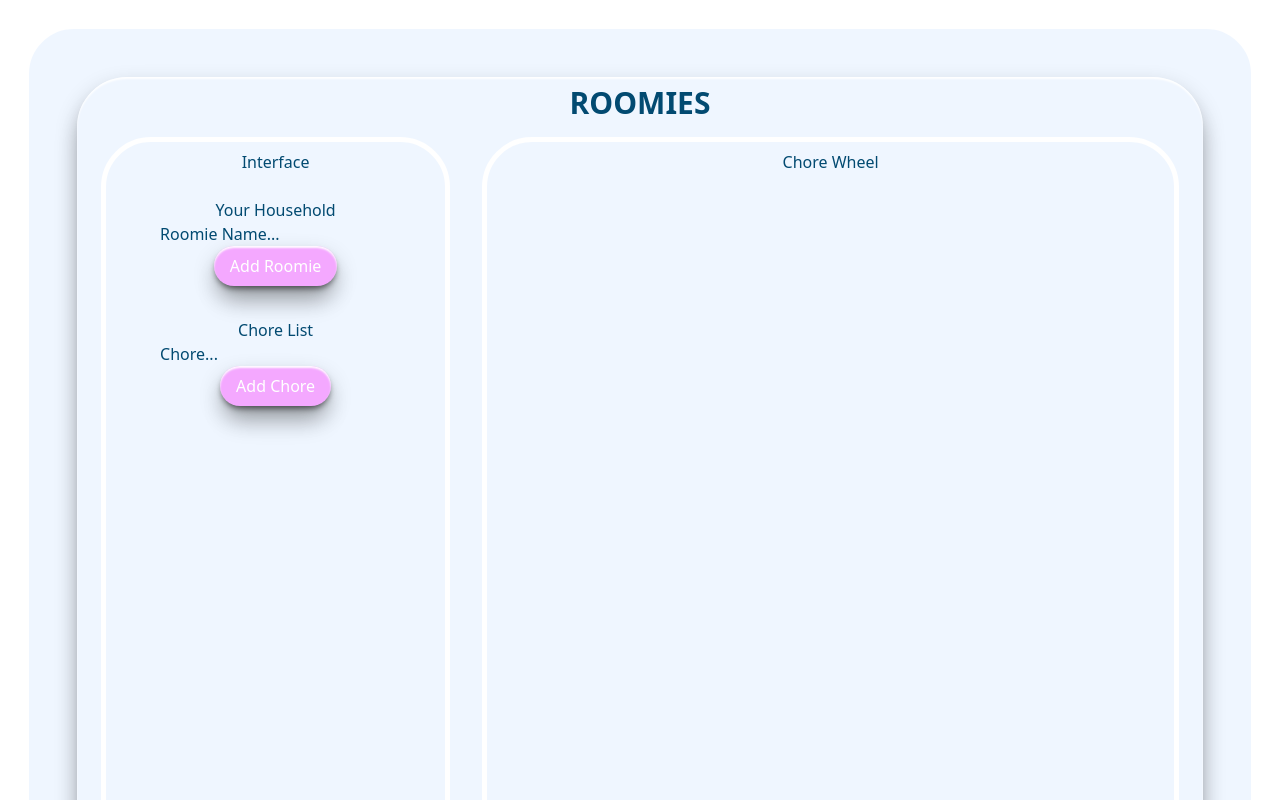
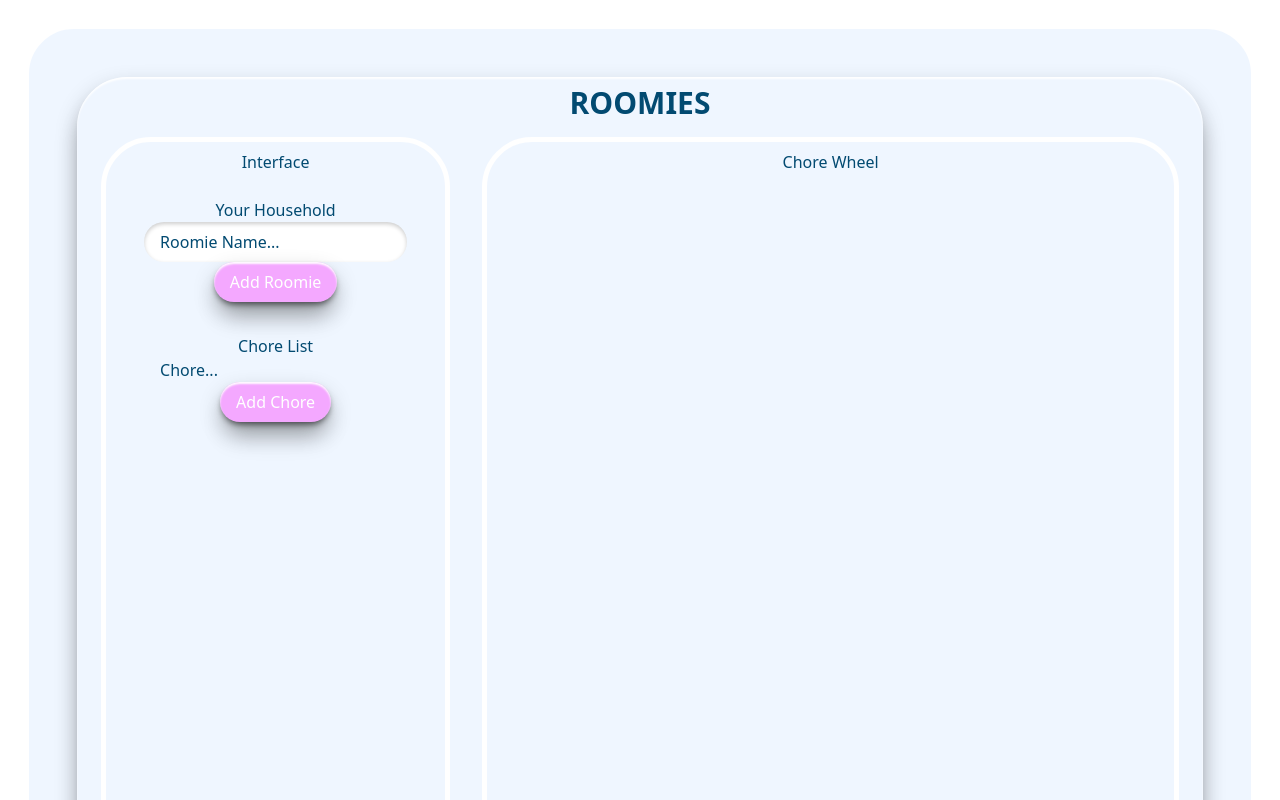
Before and after one commit to dsriva03/Roomies, a React (Vite) app: page / in a window 1280 px wide. Shown: the top 800 px of the page. Built offline with nearby package versions, Linux system fonts and the light colour scheme; the HTML template or start-up script is replaced by a standard one.

Commit message:
Set module type, enhance animations, and update input styling in components.

```diff
--- a/package.json
+++ b/package.json
@@ -2,6 +2,7 @@
   "name": "roomies",
   "private": true,
   "version": "0.0.0",
+  "type": "module",
   "scripts": {
     "dev": "vite --port 3000",
     "build": "tsc -b && vite build",
--- a/src/Components/ChoreList.tsx
+++ b/src/Components/ChoreList.tsx
@@ -15,7 +15,7 @@ function ChoreList() {
         inset 0 2px 2px rgba(255, 255, 255, 0.95)
         `,
         transform: isPressed ? 'translateY(2px)' : 'none',
-        transition: 'all 0.1s ease-in-out'
+        transition: 'all 0.3s ease-in-out'
     };
 
     return (
@@ -25,7 +25,7 @@ function ChoreList() {
                 <input className="font-sans text-sky-900" value="Chore..."></input>
                 <button
                 style={buttonStyle}
-                className="font-sans py-2 px-4  text-white shadow-2xl bg-fuchsia-300 hover:bg-fuchsia-400 border-white rounded-[50px]"
+                className="font-sans py-2 px-4  text-white shadow-2xl bg-fuchsia-300 hover:bg-fuchsia-400 border-white rounded-[50px] "
                 onMouseDown={() => setIsPressed(true)}
                 onMouseUp={() => setIsPressed(false)}
                 onMouseLeave={() => setIsPressed(false)}
--- a/src/Components/Household.tsx
+++ b/src/Components/Household.tsx
@@ -14,14 +14,24 @@ function Household() {
         inset 0 2px 2px rgba(255, 255, 255, 0.95)
         `,
         transform: isPressed ? 'translateY(2px)' : 'none',
-        transition: 'all 0.1s ease-in-out'
+        transition: 'all 0.3s ease-in-out'
+    };
+
+    const inputStyle = {
+        boxShadow:
+         'inset 0 2px 4px rgba(0, 0, 0, 0.2)' ,
     };
 
     return (
         <>
             <div className="p-2 m-4 h-fit" id="Household">
                 <h1 className="font-sans text-sky-900">Your Household</h1>
-                <input className="font-sans text-sky-900" value="Roomie Name..."></input>
+                <div className='flex-row'>
+                    <input
+                    style={inputStyle}
+                    className="font-sans text-sky-900 py-2 px-4 shadow-2xl bg-white border-white rounded-[50px]"
+                    value="Roomie Name..."
+                    ></input>
                     <button
                     style={buttonStyle}
                     className="font-sans py-2 px-4  text-white shadow-2xl bg-fuchsia-300 hover:bg-fuchsia-400 border-white rounded-[50px]"
@@ -30,6 +40,7 @@ function Household() {
                     onMouseLeave={() => setIsPressed(false)}
                     >Add Roomie</button>
                 </div>
+            </div>
         </>
     )
 }
```
Lines whose indentation alone changed are shown as unchanged.
